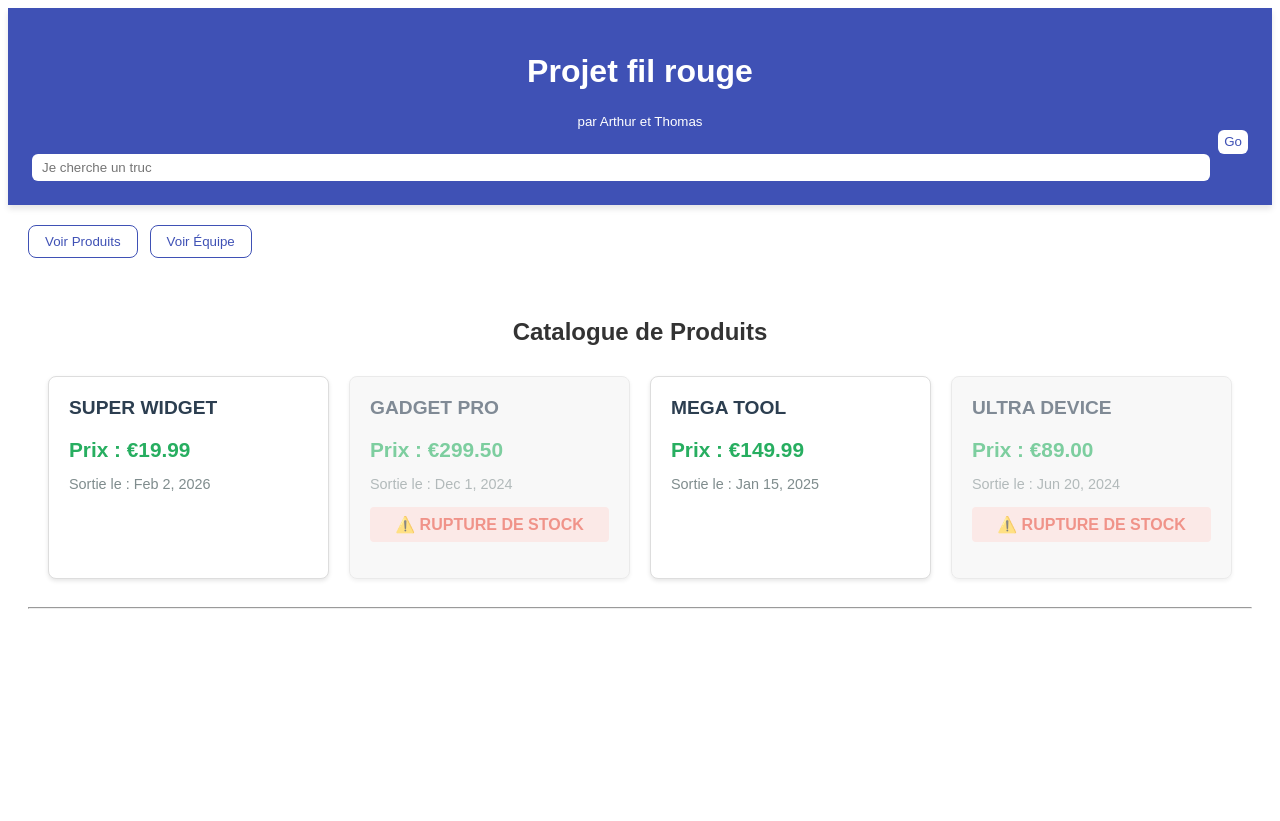
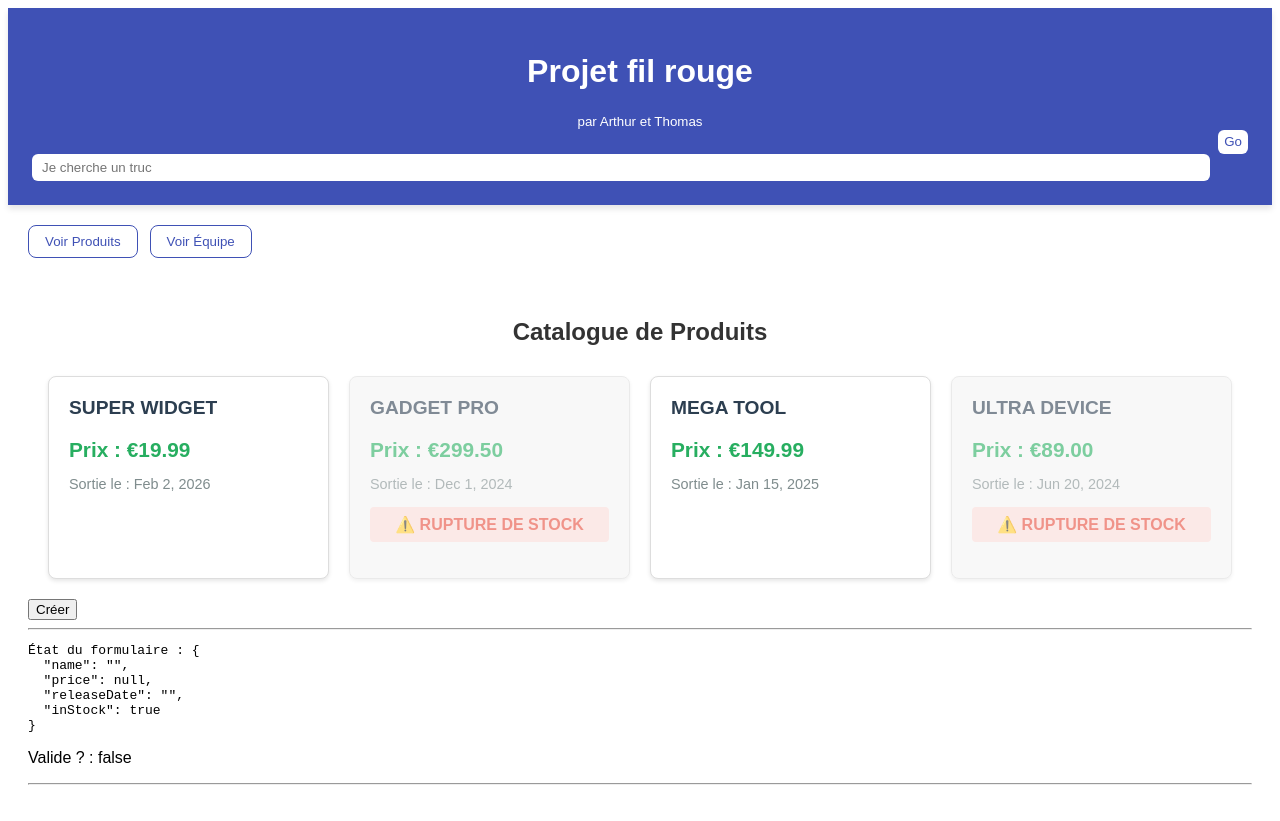
Before and after one commit to A-Renie/TP-Angular-Arthur-Thomas-J3, an Angular app: page / in a window 1280 px wide. Before the commit the page ends 800 px from the top, so only its background shows below. Built offline with nearby package versions, Linux system fonts and the light colour scheme.

Commit message:
fin form

```diff
--- a/src/app/app.html
+++ b/src/app/app.html
@@ -21,6 +21,7 @@
     *ngIf="currentView() === 'products'">
     <app-product-search></app-product-search>
     <app-product-list></app-product-list>
+    <app-product-create></app-product-create>
   </section>
 
   <hr *ngIf="currentView() === 'products' || currentView() === 'users'">
--- /dev/null
+++ b/src/app/features/products/components/product-create/product-create.html
@@ -0,0 +1,9 @@
+<form [formGroup]="productForm" (ngSubmit)="onSubmit()">
+  <button type="submit">Créer</button>
+</form>
+
+<hr />
+
+<!-- Debug : état du formulaire -->
+<pre>État du formulaire : {{ productForm.value | json }}</pre>
+<p>Valide ? : {{ productForm.valid }}</p>
--- /dev/null
+++ b/src/app/features/products/components/product-create/product-create.ts
@@ -0,0 +1,33 @@
+import { Component, OnInit } from '@angular/core';
+import { FormBuilder, FormGroup, Validators } from '@angular/forms';
+
+@Component({
+  selector: 'app-product-create',
+  standalone: false,
+  templateUrl: './product-create.html',
+  styleUrl: './product-create.css',
+})
+export class ProductCreate implements OnInit {
+  // Propriété FormGroup
+  public productForm!: FormGroup;
+
+  // Injection du FormBuilder
+  constructor(private fb: FormBuilder) {}
+
+  // Initialisation du formulaire
+  ngOnInit(): void {
+    this.productForm = this.fb.group({
+      name: ['', [Validators.required, Validators.minLength(3)]],
+      price: [null, [Validators.required, Validators.min(0)]],
+      releaseDate: ['', Validators.required],
+      inStock: [true],
+    });
+  }
+
+  // Soumission du formulaire
+  onSubmit(): void {
+    if (this.productForm.valid) {
+      console.log(this.productForm.value);
+    }
+  }
+}
```
Also changed, not shown: src/app/features/products/products.module.ts (+10 -3 lines), src/app/features/products/components/product-create/product-create.css (added), 1 other file (tests, documents, lock files or other folders).
